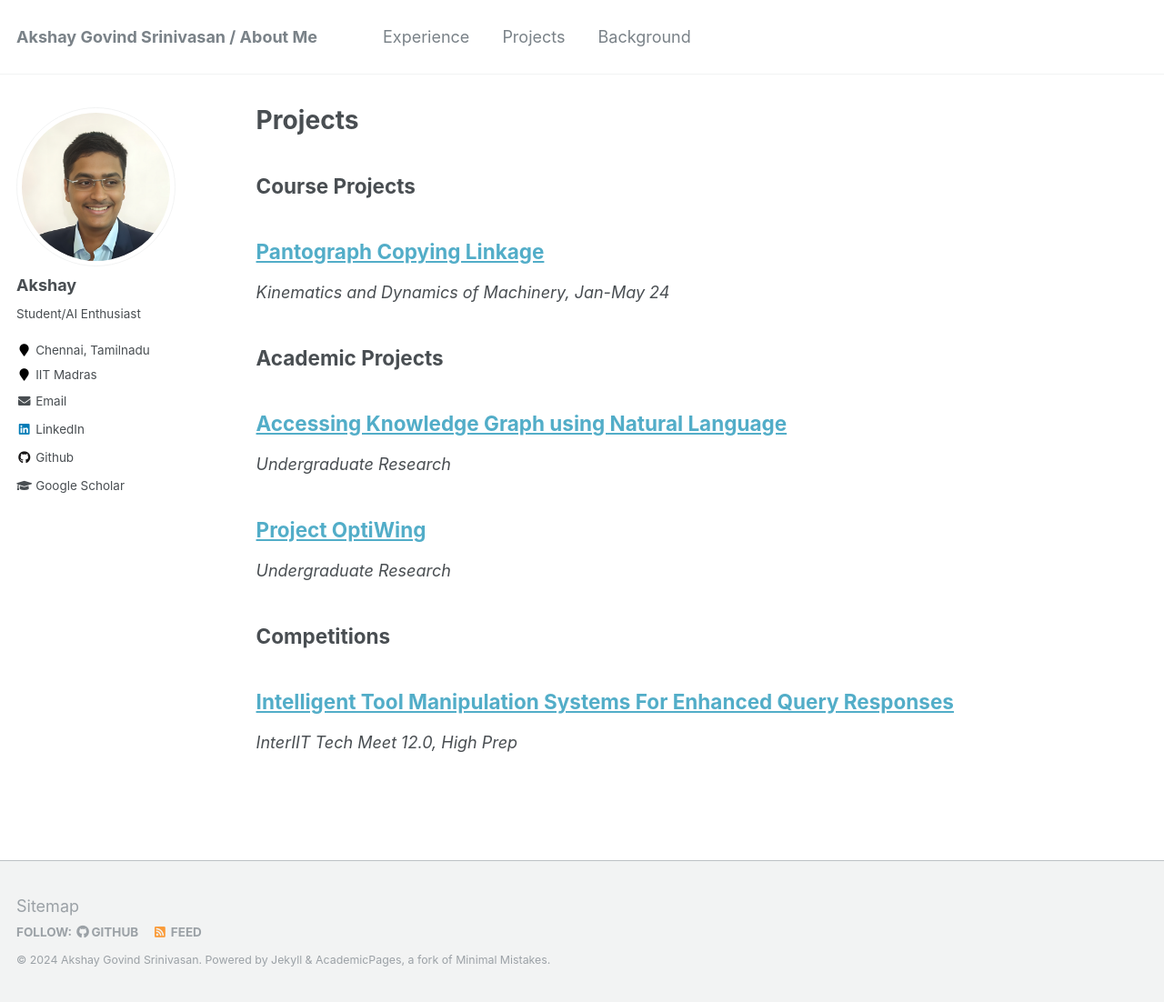
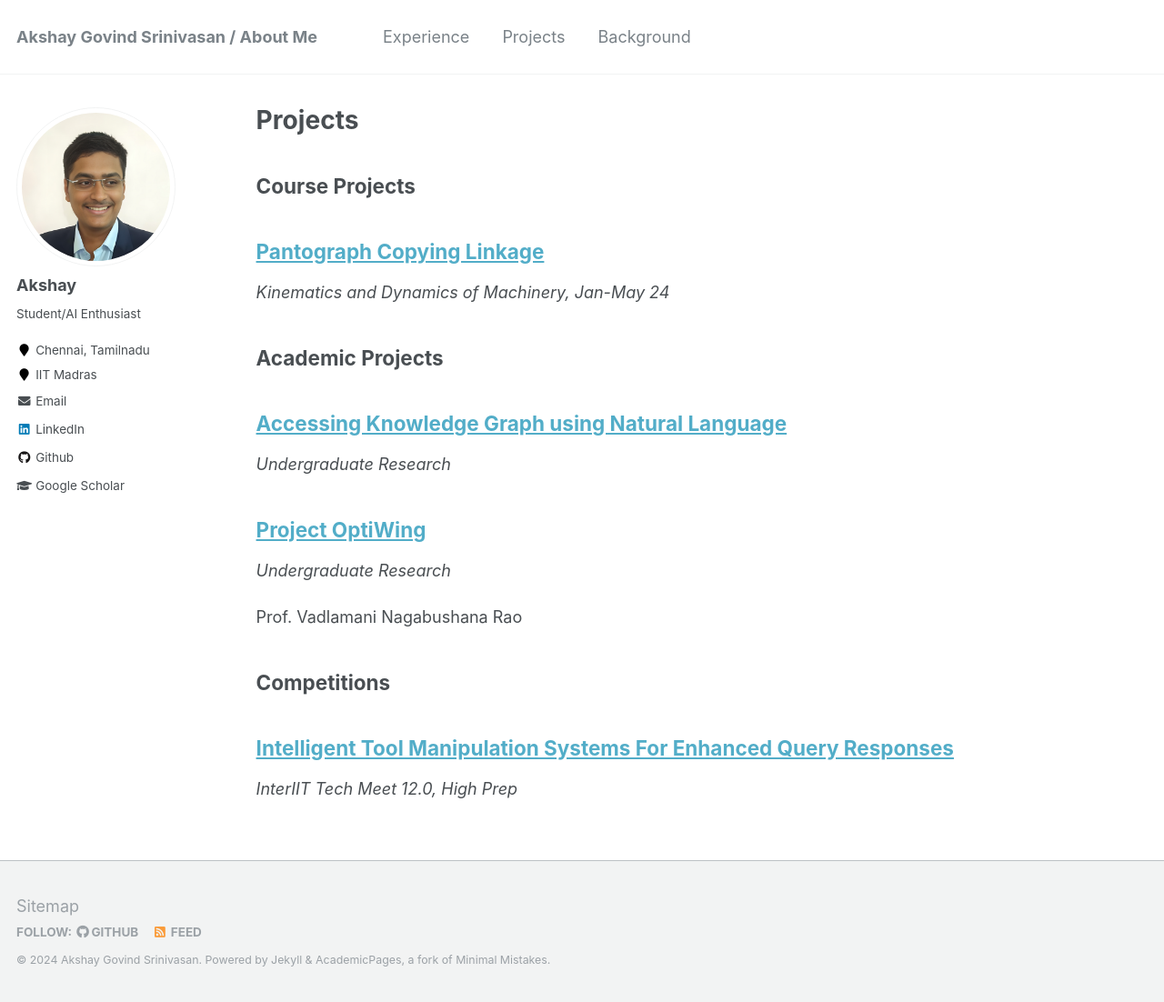
Before and after one commit to TensorTeen/tensorteen.github.io, a Jekyll site: the page built from _pages/projects.html, in a window 1280 px wide and 1102 px high. Shown: the whole window at 91% size. Built offline with Jekyll 4.4.1, drawn with Linux system fonts in a browser that asks for light colours.

Commit message:
Update project_optiwing.md

```diff
--- a/_academic_projects/project_optiwing.md
+++ b/_academic_projects/project_optiwing.md
@@ -3,7 +3,7 @@ title: "Project OptiWing"
 collection: projects
 permalink: /projects/optiwing
 course: 'Undergraduate Research'
-excerpt: ''
+excerpt: 'Prof. Vadlamani Nagabushana Rao'
 ---
 
 - Part of a team of 5 students working on Project OptiWing, Optimising airfoils for given performance characteristics.
```
